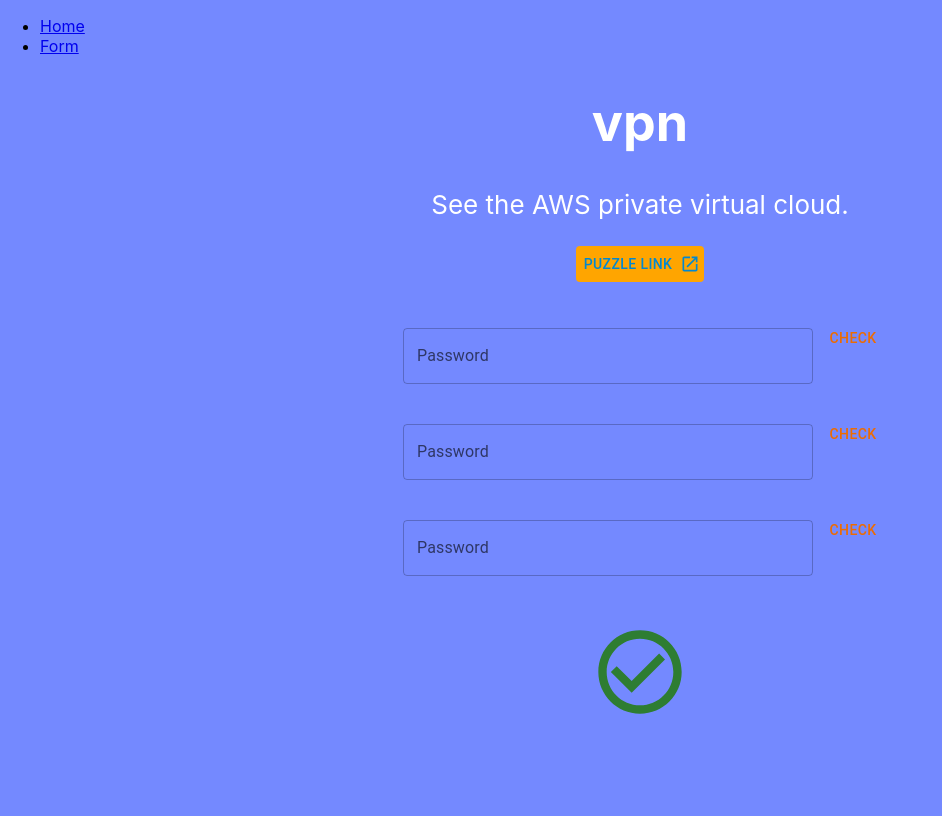
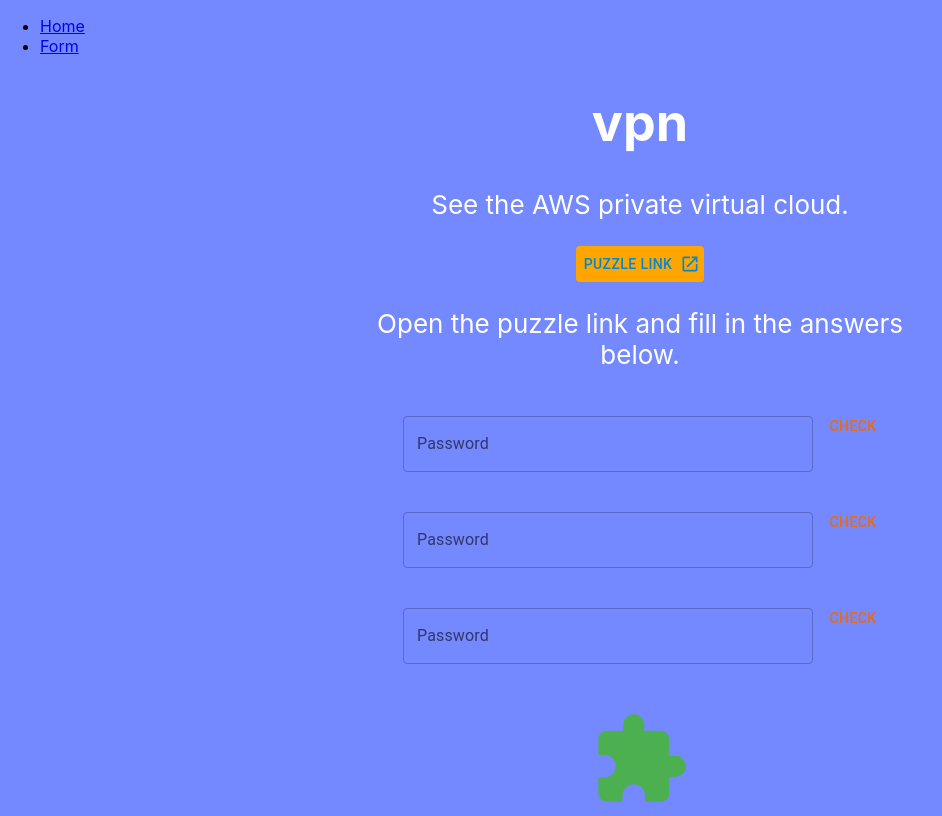
Before and after one commit to b2simms/valentinesday, a React (Create React App) app in the folder web/: page /form in a window 1280 px wide. Shown: the whole page, without its empty margins (0-942 px from the left). Built offline with nearby package versions, Linux system fonts and the light colour scheme.

Commit message:
Adding text

```diff
--- a/web/src/Pages/AnswerForm.js
+++ b/web/src/Pages/AnswerForm.js
@@ -1,9 +1,9 @@
 import './AnswerForm.css';
 import React, { useState, useEffect } from 'react';
 import { Button, Link } from '@mui/material';
-import CheckCircleOutlineIcon from '@mui/icons-material/CheckCircleOutline';
+import ExtensionIcon from '@mui/icons-material/Extension';
 import OpenInNewIcon from '@mui/icons-material/OpenInNew';
-// import HighlightOffIcon from '@mui/icons-material/HighlightOff';
+import { green } from '@mui/material/colors';
 import FuzzySet from 'fuzzyset.js';
 import AnswerField from './AnswerField';
 
@@ -82,6 +82,7 @@
           <Button color="info" style={{ backgroundColor: "orange" }} endIcon={<OpenInNewIcon />}>Puzzle Link</Button>
         </Link>
       </p>
+      <p>Open the puzzle link and fill in the answer{item.answers.length > 1 && `s`} below.</p>
       <div className='Answers'>
         {item && item.answers && item.answers.map((item, index) =>
           <div className='spacer' key={item.label + '_' + index}>
@@ -109,7 +110,7 @@
         )}
       </div>
       <p>
-        <CheckCircleOutlineIcon color="success" style={{ height: "100px", width: "100px" }}></CheckCircleOutlineIcon>
+        <ExtensionIcon style={{ height: "100px", width: "100px", color: green[500] }}></ExtensionIcon>
       </p>
     </div>
   );
```
